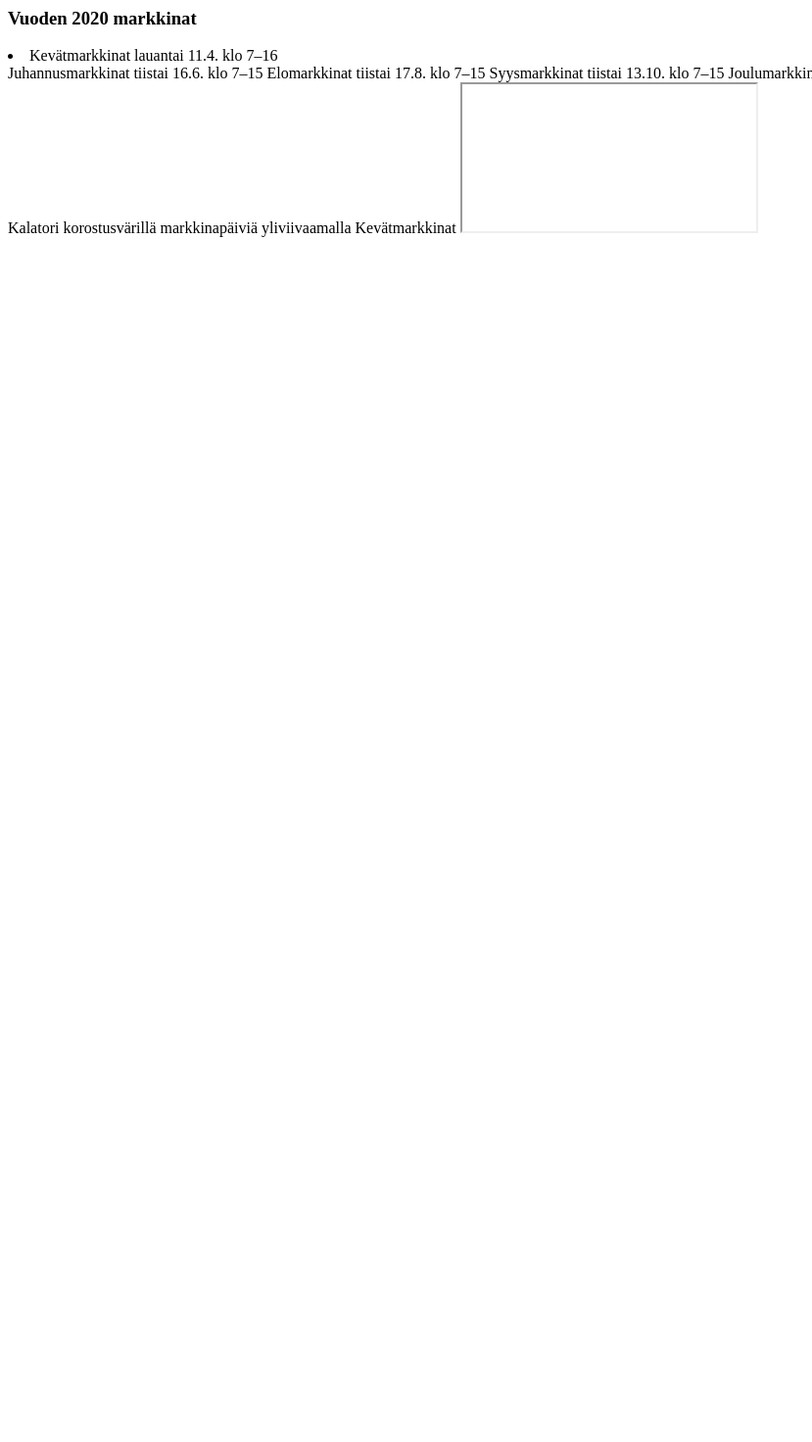
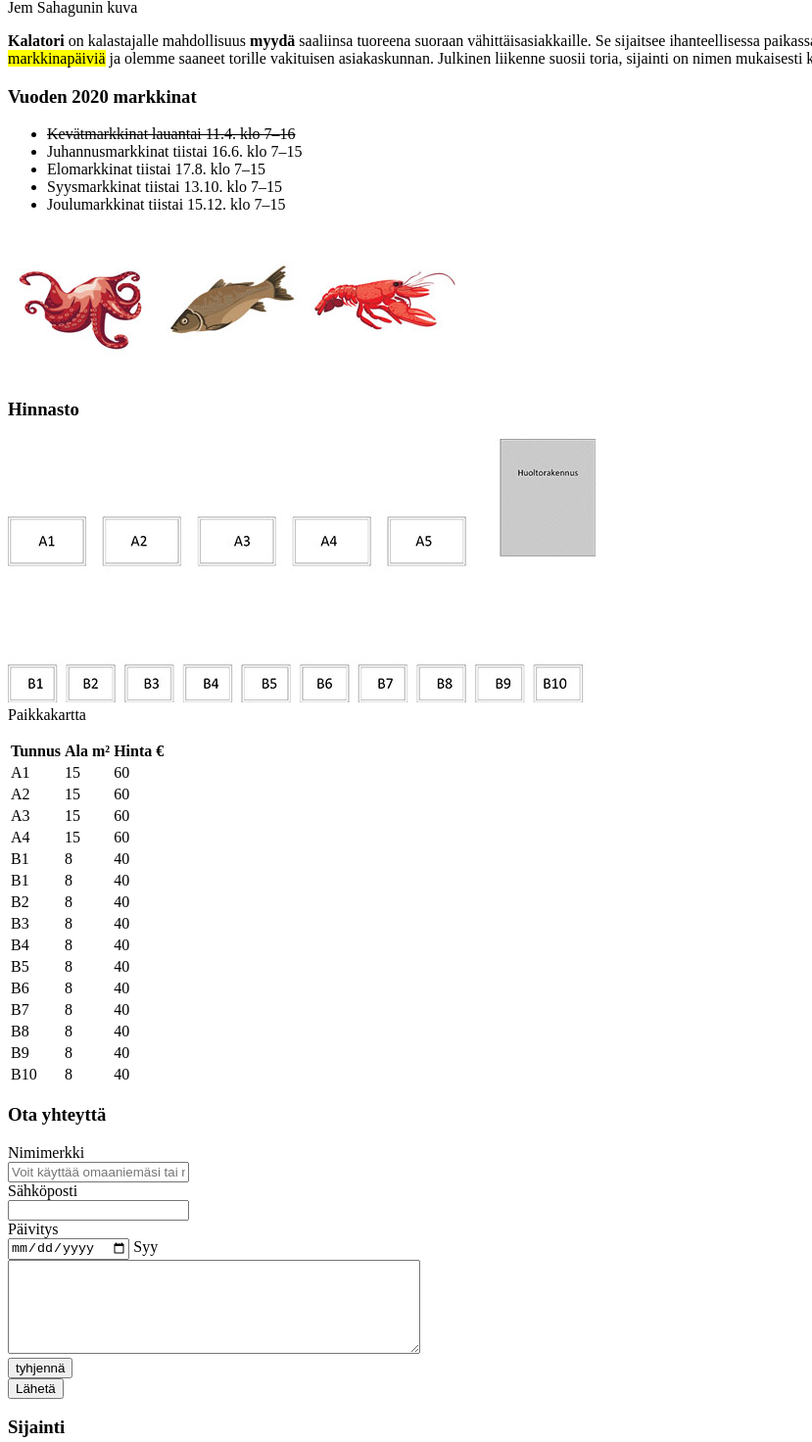
Before and after one commit to AkseliLaakso/AkseliLaakso.github.io, a plain HTML site: page html/demo2.html in a window 1280 px wide. Shown: the part 450-1922 px from the top of the page at 98% size, without its empty margins (0-829 px from the left). Before the commit the page ends 800 px from the top, so only its background shows below. Drawn offline with Linux system fonts and the light colour scheme.

Commit message:
22.0.2020

```diff
--- a/html/demo2.html
+++ b/html/demo2.html
@@ -1,54 +1,162 @@
 <!DOCTYPE html>
-<html>
+<html lang="fi">
 <head>
-        <!-- Testi muutos 6-->
-        <meta charset = "utf-8">
-        <title>demo2</title>
-        <script type = "text/javascript" src = "demo2.js"></script>
+    <meta charset="UTF-8">
+    <title>Demo 2</title>
 </head>
 
 <body>
-        <h1>Kalatori</h1>
-        <img src="../Kuvat/kalatori.jpg" alt="kalatori.jpg"><br>
-<p>
-    <strong>Kalatori</strong> on kalastajalle mahdollisuus <b>myydä</b> saaliinsa tuoreena suoraan vähittäisasiakkaille.<br>
-    Se sijaitsee ihanteellisessa paikassa aivan vanhan Pirkkalankylän  keskustassa.<br>
-    Torilla pidetään <mark>markkinapäiviä</mark> ja olemme saaneet torille vakituisen asiakaskunnan.<br>
-    Julkinen liikenne suosii toria, sijainti on nimen mukaisesti kalasataman vieressä ja linja-autopysäkki on 50 metrin päässä.<br>
-</p>
-    <h3>Vuoden 2020 markkinat</h3>
 
     <u1>
-<li>Kevätmarkkinat lauantai 11.4. klo 7–16</li>
-Juhannusmarkkinat tiistai 16.6. klo 7–15
-Elomarkkinat tiistai 17.8. klo 7–15
-Syysmarkkinat tiistai 13.10. klo 7–15
-Joulumarkkinat tiistai 15.12. klo 7–15
+        <li><a href="#Kalatori">Kalatori</a></li>
+        <li><a href="#Vuoden 2020 markkinat">Vuoden 2020 markkinat</a></li>
+        <li><a href="#Hinnasto">Hinnasto</a></li>
+        <li><a href="#Yhteyden otto">Yhteyden otto</a></li>
+        <li><a href="#Sijainti">Sijainti</a></li>
     </u1>
 
-lihavoimalla sana myydä
-tärkeäksi sana Kalatori
-korostusvärillä markkinapäiviä
-yliviivaamalla Kevätmarkkinat
+
+    <a name = "Kalatori"><h1>Kalatori</h1></a>
+    <img src="../kuvat/kalatori.jpg" alt="kala"><br>
+    Jem Sahagunin kuva
+
+    <p><strong>Kalatori</strong> on kalastajalle mahdollisuus <b>myydä</b> saaliinsa tuoreena suoraan vähittäisasiakkaille.
+    Se sijaitsee ihanteellisessa paikassa aivan vanhan Pirkkalankylän  keskustassa.
+    Torilla pidetään <mark>markkinapäiviä</mark> ja olemme saaneet torille vakituisen asiakaskunnan.
+    Julkinen liikenne suosii toria, sijainti on nimen mukaisesti kalasataman vieressä ja linja-autopysäkki on 50 metrin päässä.</p>
+
+
+    <a name = "Vuoden 2020 markkinat"><h3>Vuoden 2020 markkinat</h3></a>
+    <ul>
+        <li><del>Kevätmarkkinat lauantai 11.4. klo 7–16</del></li>
+        <li>Juhannusmarkkinat tiistai 16.6. klo 7–15</li>
+        <li>Elomarkkinat tiistai 17.8. klo 7–15</li>
+        <li>Syysmarkkinat tiistai 13.10. klo 7–15</li>
+        <li>Joulumarkkinat tiistai 15.12. klo 7–15</li>
+    </ul>
+    <img src="../kuvat/mustekala.jpg" alt="mustekala">
+    <img src="../kuvat/pienikala.jpg" alt="pieni kala">
+    <img src="../kuvat/rapu.jpg" alt="rapu">
+
+    <a name = "Hinnasto"><h3>Hinnasto</h3></a>
+    <p>
+        <img src="../kuvat/tori.jpg" alt="tori"><br>
+        Paikkakartta
+    </p>
 
     <table>
-
-<tr>
-    <th>
-
-    </th>
+        <tr> <!-- otsikkorivi -->
+            <th>Tunnus</th> <!-- table head = th -->
+            <th>Ala m&sup2;</th>
+            <th>Hinta &euro;</th>
         </tr>
         <tr>
-    <td>
+            <td>A1</td><!-- table data = td -->
+            <td>15</td>
+            <td>60</td>
+        </tr>
+        <tr>
+            <td>A2</td><!-- table data = td -->
+            <td>15</td>
+            <td>60</td>
+        </tr>
+        <tr>
+            <td>A3</td><!-- table data = td -->
+            <td>15</td>
+            <td>60</td>
+        </tr>
+        <tr>
+            <td>A4</td><!-- table data = td -->
+            <td>15</td>
+            <td>60</td>
+        </tr>
+        <tr>
+            <td>B1</td><!-- table data = td -->
+            <td>8</td>
+            <td>40</td>
+        </tr>
+        <tr>
+            <td>B1</td><!-- table data = td -->
+            <td>8</td>
+            <td>40</td>
+        </tr>
+        <tr>
+            <td>B2</td><!-- table data = td -->
+            <td>8</td>
+            <td>40</td>
+        </tr>
+        <tr>
+            <td>B3</td><!-- table data = td -->
+            <td>8</td>
+            <td>40</td>
+        </tr>
+        <tr>
+            <td>B4</td><!-- table data = td -->
+            <td>8</td>
+            <td>40</td>
+        </tr>
+        <tr>
+            <td>B5</td><!-- table data = td -->
+            <td>8</td>
+            <td>40</td>
+        </tr>
+        <tr>
+            <td>B6</td><!-- table data = td -->
+            <td>8</td>
+            <td>40</td>
+        </tr>
+        <tr>
+            <td>B7</td><!-- table data = td -->
+            <td>8</td>
+            <td>40</td>
+        </tr>
+        <tr>
+            <td>B8</td><!-- table data = td -->
+            <td>8</td>
+            <td>40</td>
+        </tr>
+        <tr>
+            <td>B9</td><!-- table data = td -->
+            <td>8</td>
+            <td>40</td>
+        </tr>
+        <tr>
+            <td>B10</td><!-- table data = td -->
+            <td>8</td>
+            <td>40</td>
+        </tr>
+    </table>
 
-    </td>
-</tr>
+    <h3>Ota yhteyttä</h3>
 
-<iframe>
+    <form action = "http://www.leeniemi.net/sasp20/lomakedemo4.php" method = "post">
 
-</iframe>
+        Nimimerkki<br>
+        <input type = "text" name = "nimi" required placeholder = "Voit käyttää omaaniemäsi tai nimimerkkiä"><br>
+
+        Sähköposti<br>
+        <input type = "email" name = "email" required><br>
+
+        Päivitys<br>
+        <input type = "date" name = "pvm">
+
+        Syy<br>
+        <textarea rows = "6" cols = "50">
+
+        </textarea>
+        <br>
+
+        <input type = "reset" value = "tyhjennä"><br>
+        <input type = "submit" value = "Lähetä"><br>
 
 
-</table>
+    </form>
+
+
+
+    <h3>Sijainti</h3>
+    <iframe src="https://www.google.com/maps/embed?pb=!1m18!1m12!1m3!1d1906.6424288939156!2d23.553976816159064!3d61.45316258245171!2m3!1f0!2f0!3f0!3m2!1i1024!2i768!4f13.1!3m3!1m2!1s0x468ed9fa83d6429f%3A0xb142d41e406c097d!2sKierikantie%2018%2C%2033980%20Pirkkala!5e0!3m2!1sfi!2sfi!4v1598336853378!5m2!1sfi!2sfi" width="600" height="450" style="border:0;" allowfullscreen="" aria-hidden="false" tabindex="0"></iframe>
+
+<p>&copy; Leena JN</p>
 </body>
 </html>
```
Also changed, not shown: html/demo6.html (added, +67 -0 lines), html/index.html (+1 -0 lines), kuvat/mustekala.jpg (added), kuvat/pienikala.jpg (added), kuvat/rapu.jpg (added). Lines whose indentation alone changed are shown as unchanged.
